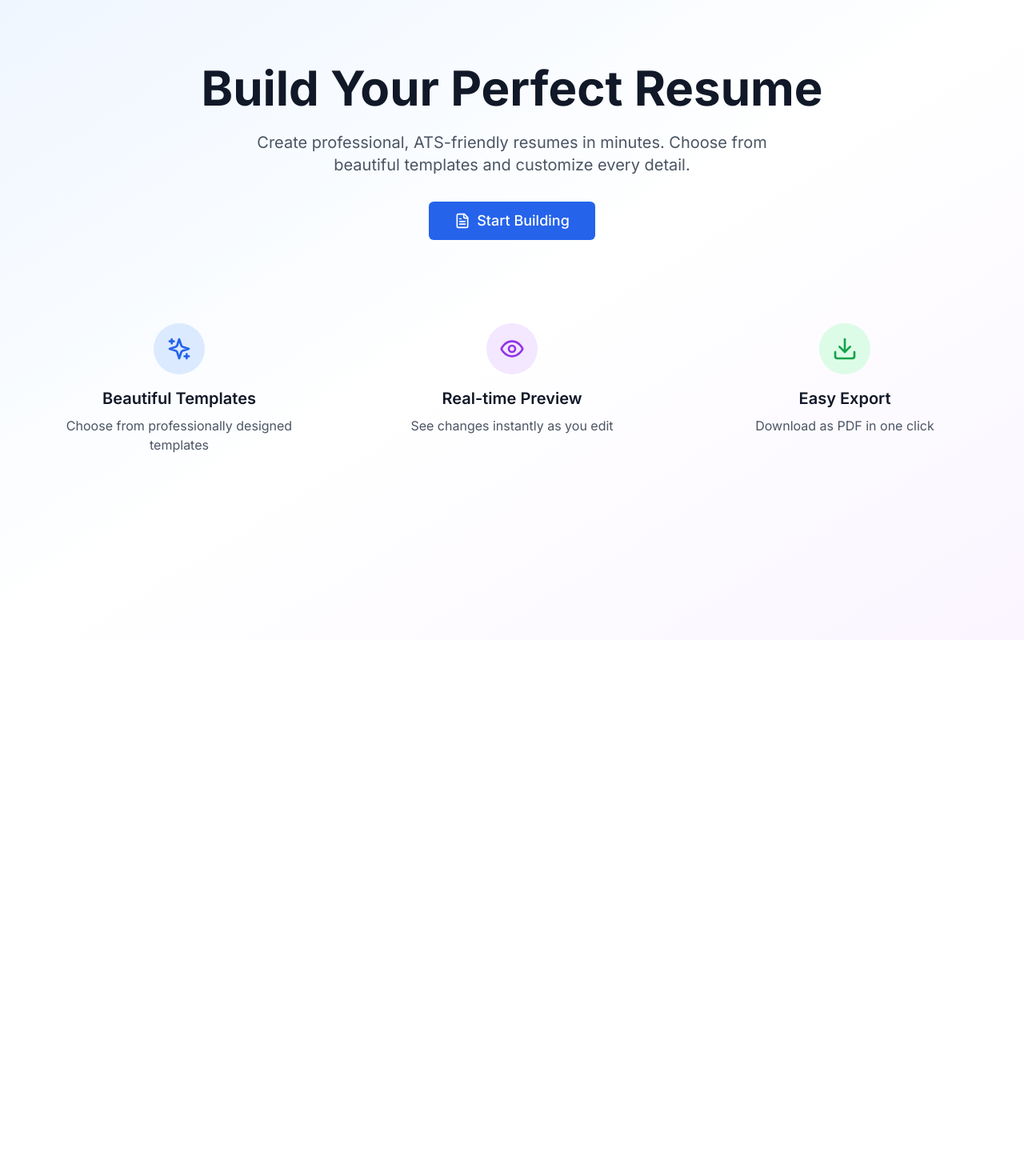
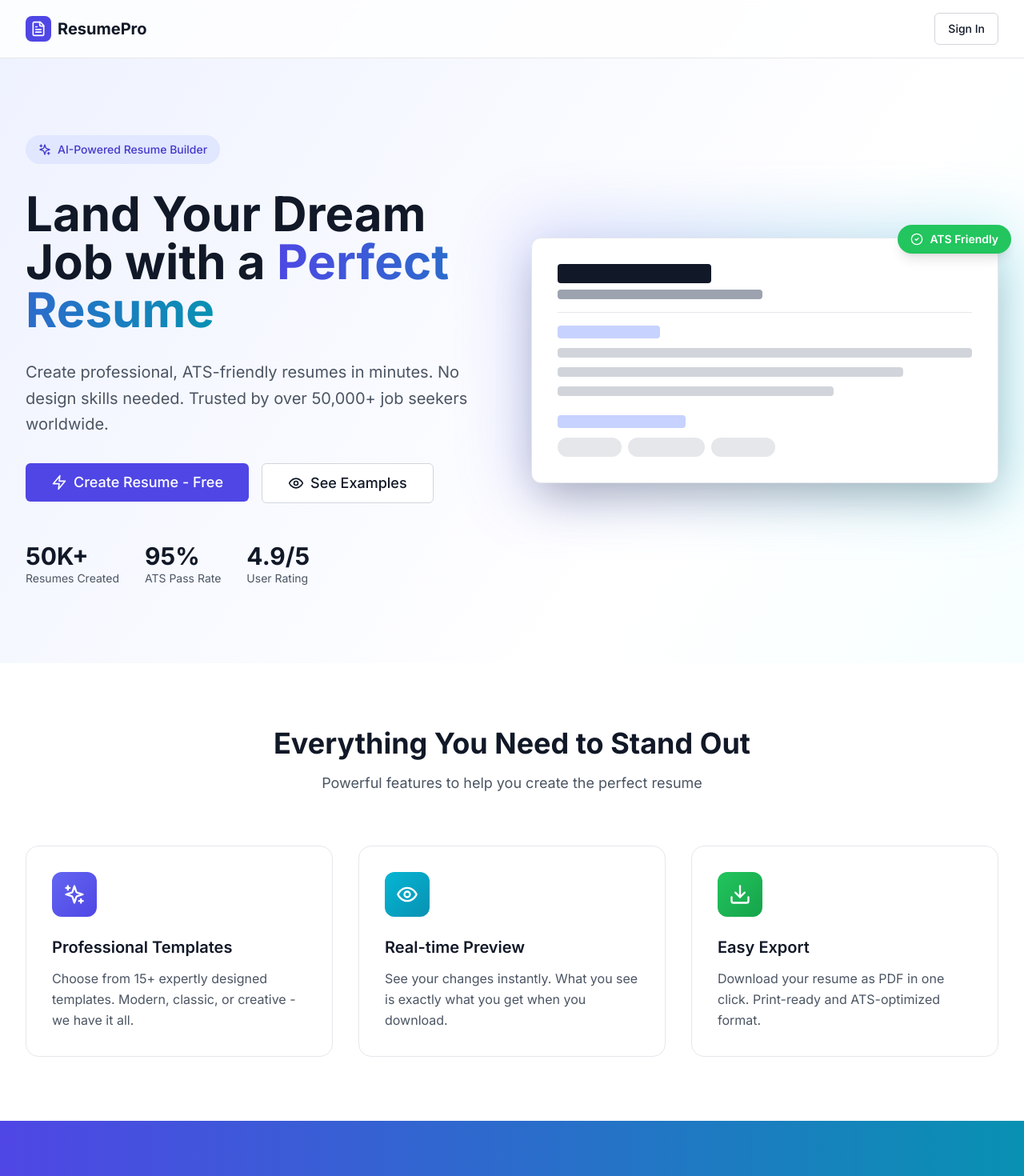
Before and after one commit to himanshumannu51-collab/resume8nov, a Next.js app: page / in a window 1280 px wide. Shown: the top 1470 px of the page at 80% size. Before the commit the page ends 800 px from the top, so only its background shows below. Built offline with nearby package versions, Linux system fonts and the light colour scheme.

Commit message:
Update page.tsx

```diff
--- a/src/app/page.tsx
+++ b/src/app/page.tsx
@@ -2,51 +2,185 @@
 
 import Link from 'next/link';
 import { Button } from '@/components/ui/button';
-import { FileText, Sparkles, Download, Eye } from 'lucide-react';
+import { FileText, Sparkles, Download, Eye, Zap, CheckCircle2 } from 'lucide-react';
 
 export default function Home() {
   return (
-    <div className="min-h-screen bg-gradient-to-br from-blue-50 via-white to-purple-50">
-      <div className="max-w-7xl mx-auto px-4 sm:px-6 lg:px-8 py-20">
-        <div className="text-center">
-          <h1 className="text-6xl font-bold text-gray-900 mb-6">
-            Build Your Perfect Resume
+    <div className="min-h-screen bg-gradient-to-br from-indigo-50 via-white to-cyan-50">
+      {/* Header */}
+      <header className="border-b bg-white/80 backdrop-blur-sm sticky top-0 z-50">
+        <div className="max-w-7xl mx-auto px-4 sm:px-6 lg:px-8 py-4 flex justify-between items-center">
+          <div className="flex items-center gap-2">
+            <div className="w-8 h-8 bg-indigo-600 rounded-lg flex items-center justify-center">
+              <FileText className="w-5 h-5 text-white" />
+            </div>
+            <span className="font-bold text-xl">ResumePro</span>
+          </div>
+          <Link href="/builder">
+            <Button variant="outline">Sign In</Button>
+          </Link>
+        </div>
+      </header>
+
+      {/* Hero Section */}
+      <div className="max-w-7xl mx-auto px-4 sm:px-6 lg:px-8 py-16 sm:py-24">
+        <div className="grid lg:grid-cols-2 gap-12 items-center">
+          {/* Left Content */}
+          <div className="space-y-8">
+            <div className="inline-flex items-center gap-2 bg-indigo-100 text-indigo-700 px-4 py-2 rounded-full text-sm font-medium">
+              <Sparkles className="w-4 h-4" />
+              <span>AI-Powered Resume Builder</span>
+            </div>
+
+            <h1 className="text-5xl sm:text-6xl font-bold text-gray-900 leading-tight">
+              Land Your Dream Job with a
+              <span className="text-transparent bg-clip-text bg-gradient-to-r from-indigo-600 to-cyan-600"> Perfect Resume</span>
             </h1>
-          <p className="text-xl text-gray-600 mb-8 max-w-2xl mx-auto">
-            Create professional, ATS-friendly resumes in minutes. Choose from beautiful templates and customize every detail.
+
+            <p className="text-xl text-gray-600 leading-relaxed">
+              Create professional, ATS-friendly resumes in minutes. No design skills needed.
+              Trusted by over 50,000+ job seekers worldwide.
             </p>
+
+            <div className="flex flex-col sm:flex-row gap-4">
               <Link href="/builder">
-            <Button size="lg" className="text-lg px-8 py-6">
-              <FileText className="w-5 h-5 mr-2" />
-              Start Building
+                <Button size="lg" className="text-lg px-8 py-6 w-full sm:w-auto bg-indigo-600 hover:bg-indigo-700">
+                  <Zap className="w-5 h-5 mr-2" />
+                  Create Resume - Free
                 </Button>
               </Link>
+              <Button size="lg" variant="outline" className="text-lg px-8 py-6 w-full sm:w-auto">
+                <Eye className="w-5 h-5 mr-2" />
+                See Examples
+              </Button>
             </div>
 
-        <div className="grid md:grid-cols-3 gap-8 mt-20">
-          <div className="text-center p-6">
-            <div className="w-16 h-16 bg-blue-100 rounded-full flex items-center justify-center mx-auto mb-4">
-              <Sparkles className="w-8 h-8 text-blue-600" />
+            {/* Stats */}
+            <div className="flex gap-8 pt-4">
+              <div>
+                <div className="text-3xl font-bold text-gray-900">50K+</div>
+                <div className="text-sm text-gray-600">Resumes Created</div>
               </div>
-            <h3 className="text-xl font-semibold mb-2">Beautiful Templates</h3>
-            <p className="text-gray-600">Choose from professionally designed templates</p>
+              <div>
+                <div className="text-3xl font-bold text-gray-900">95%</div>
+                <div className="text-sm text-gray-600">ATS Pass Rate</div>
               </div>
-          <div className="text-center p-6">
-            <div className="w-16 h-16 bg-purple-100 rounded-full flex items-center justify-center mx-auto mb-4">
-              <Eye className="w-8 h-8 text-purple-600" />
+              <div>
+                <div className="text-3xl font-bold text-gray-900">4.9/5</div>
+                <div className="text-sm text-gray-600">User Rating</div>
               </div>
-            <h3 className="text-xl font-semibold mb-2">Real-time Preview</h3>
-            <p className="text-gray-600">See changes instantly as you edit</p>
             </div>
-          <div className="text-center p-6">
-            <div className="w-16 h-16 bg-green-100 rounded-full flex items-center justify-center mx-auto mb-4">
-              <Download className="w-8 h-8 text-green-600" />
           </div>
-            <h3 className="text-xl font-semibold mb-2">Easy Export</h3>
-            <p className="text-gray-600">Download as PDF in one click</p>
+
+          {/* Right - Resume Preview */}
+          <div className="relative">
+            <div className="absolute -inset-4 bg-gradient-to-r from-indigo-500 to-cyan-500 rounded-2xl blur-2xl opacity-20 animate-pulse"></div>
+            <div className="relative bg-white rounded-xl shadow-2xl p-8 border border-gray-200">
+              <div className="space-y-4">
+                {/* Mock Resume Header */}
+                <div className="border-b pb-4">
+                  <div className="h-6 bg-gray-900 rounded w-48 mb-2"></div>
+                  <div className="h-3 bg-gray-400 rounded w-64"></div>
+                </div>
+
+                {/* Mock Resume Content */}
+                <div className="space-y-3">
+                  <div className="h-4 bg-indigo-200 rounded w-32"></div>
+                  <div className="h-3 bg-gray-300 rounded w-full"></div>
+                  <div className="h-3 bg-gray-300 rounded w-5/6"></div>
+                  <div className="h-3 bg-gray-300 rounded w-4/6"></div>
+                </div>
+
+                <div className="space-y-3 pt-2">
+                  <div className="h-4 bg-indigo-200 rounded w-40"></div>
+                  <div className="flex gap-2">
+                    <div className="h-6 bg-gray-200 rounded-full px-3 w-20"></div>
+                    <div className="h-6 bg-gray-200 rounded-full px-3 w-24"></div>
+                    <div className="h-6 bg-gray-200 rounded-full px-3 w-20"></div>
                   </div>
                 </div>
               </div>
             </div>
+
+            {/* Floating badge */}
+            <div className="absolute -top-4 -right-4 bg-green-500 text-white px-4 py-2 rounded-full shadow-lg flex items-center gap-2">
+              <CheckCircle2 className="w-4 h-4" />
+              <span className="text-sm font-semibold">ATS Friendly</span>
+            </div>
+          </div>
+        </div>
+      </div>
+
+      {/* Features Section */}
+      <div className="bg-white py-20">
+        <div className="max-w-7xl mx-auto px-4 sm:px-6 lg:px-8">
+          <div className="text-center mb-16">
+            <h2 className="text-3xl sm:text-4xl font-bold text-gray-900 mb-4">
+              Everything You Need to Stand Out
+            </h2>
+            <p className="text-lg text-gray-600">
+              Powerful features to help you create the perfect resume
+            </p>
+          </div>
+
+          <div className="grid md:grid-cols-3 gap-8">
+            <div className="group p-8 rounded-2xl border border-gray-200 hover:border-indigo-300 hover:shadow-xl transition-all duration-300">
+              <div className="w-14 h-14 bg-gradient-to-br from-indigo-500 to-indigo-600 rounded-xl flex items-center justify-center mb-6 group-hover:scale-110 transition-transform">
+                <Sparkles className="w-7 h-7 text-white" />
+              </div>
+              <h3 className="text-xl font-semibold mb-3 text-gray-900">Professional Templates</h3>
+              <p className="text-gray-600 leading-relaxed">
+                Choose from 15+ expertly designed templates. Modern, classic, or creative - we have it all.
+              </p>
+            </div>
+
+            <div className="group p-8 rounded-2xl border border-gray-200 hover:border-cyan-300 hover:shadow-xl transition-all duration-300">
+              <div className="w-14 h-14 bg-gradient-to-br from-cyan-500 to-cyan-600 rounded-xl flex items-center justify-center mb-6 group-hover:scale-110 transition-transform">
+                <Eye className="w-7 h-7 text-white" />
+              </div>
+              <h3 className="text-xl font-semibold mb-3 text-gray-900">Real-time Preview</h3>
+              <p className="text-gray-600 leading-relaxed">
+                See your changes instantly. What you see is exactly what you get when you download.
+              </p>
+            </div>
+
+            <div className="group p-8 rounded-2xl border border-gray-200 hover:border-green-300 hover:shadow-xl transition-all duration-300">
+              <div className="w-14 h-14 bg-gradient-to-br from-green-500 to-green-600 rounded-xl flex items-center justify-center mb-6 group-hover:scale-110 transition-transform">
+                <Download className="w-7 h-7 text-white" />
+              </div>
+              <h3 className="text-xl font-semibold mb-3 text-gray-900">Easy Export</h3>
+              <p className="text-gray-600 leading-relaxed">
+                Download your resume as PDF in one click. Print-ready and ATS-optimized format.
+              </p>
+            </div>
+          </div>
+        </div>
+      </div>
+
+      {/* CTA Section */}
+      <div className="bg-gradient-to-r from-indigo-600 to-cyan-600 py-20">
+        <div className="max-w-4xl mx-auto text-center px-4 sm:px-6 lg:px-8">
+          <h2 className="text-3xl sm:text-4xl font-bold text-white mb-6">
+            Ready to Build Your Resume?
+          </h2>
+          <p className="text-xl text-indigo-100 mb-8">
+            Join thousands of job seekers who landed their dream jobs with our resume builder
+          </p>
+          <Link href="/builder">
+            <Button size="lg" className="text-lg px-10 py-6 bg-white text-indigo-600 hover:bg-gray-50">
+              <Zap className="w-5 h-5 mr-2" />
+              Start Building Now - It's Free
+            </Button>
+          </Link>
+        </div>
+      </div>
+
+      {/* Footer */}
+      <footer className="bg-gray-900 text-gray-400 py-12">
+        <div className="max-w-7xl mx-auto px-4 sm:px-6 lg:px-8 text-center">
+          <p>© 2024 ResumePro. Built with ❤️ for job seekers worldwide.</p>
+        </div>
+      </footer>
+    </div>
   );
 }
```
Lines whose indentation alone changed are shown as unchanged.
